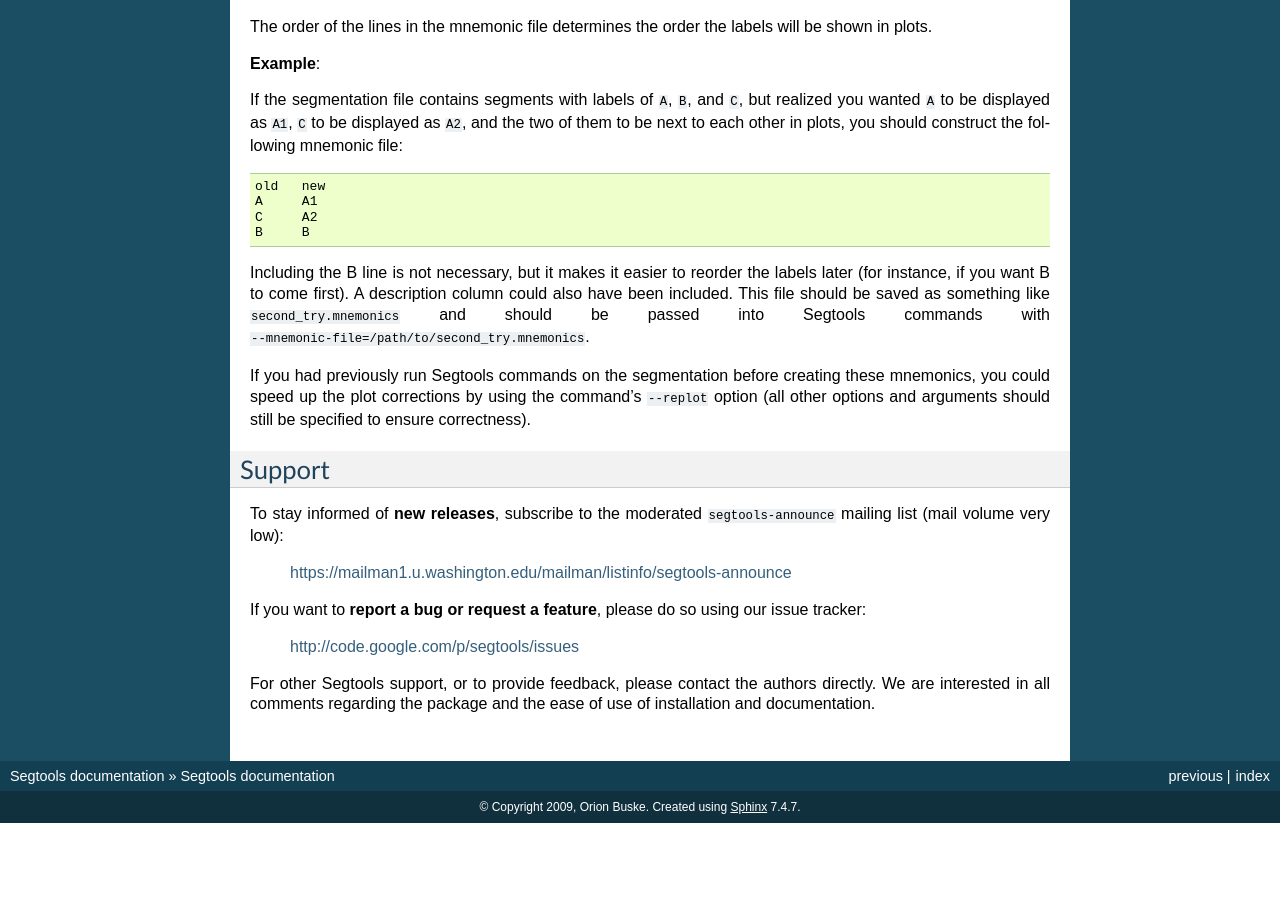
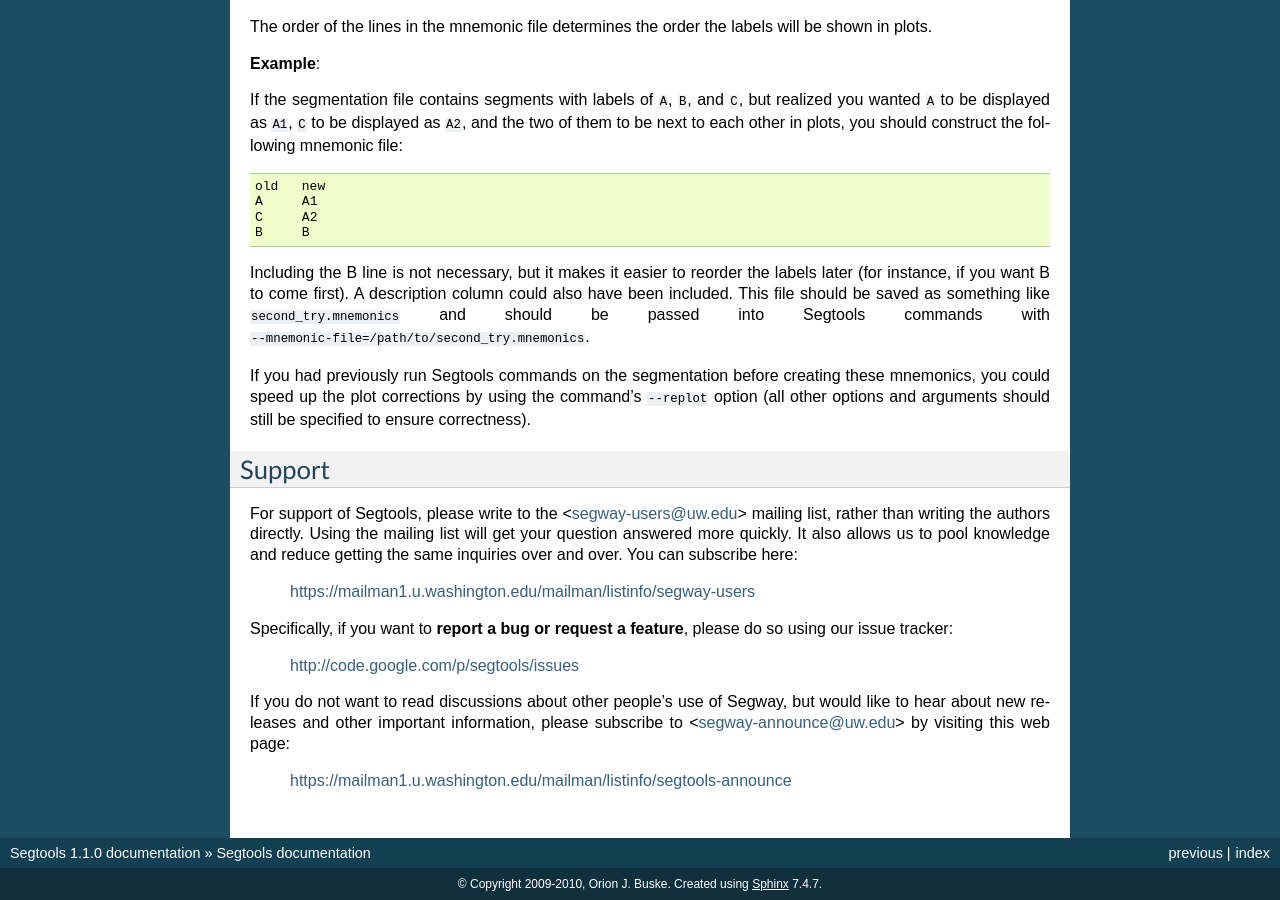
Before and after one commit to hoffmangroup/segtools, a Sphinx documentation site: the page built from doc/segtools.rst, in a window 1280 px wide and 900 px high, scrolled down 9781 px. Built offline with Sphinx 7.4.7, drawn with Linux system fonts in a browser that asks for light colours; formulas are drawn with MathJax 3; before the commit the page ends 10604 px from its top, so only the background shows below that; some of the changed text lies outside the part shown.

Commit message:
* eliminate exclamation marks * new autogen stuff from Sphinx to allow man page generation

```diff
--- a/doc/conf.py
+++ b/doc/conf.py
@@ -1,7 +1,7 @@
 # -*- coding: utf-8 -*-
 #
-# segtools documentation build configuration file, created by
-# sphinx-quickstart on Thu Oct  1 15:38:39 2009.
+# Segtools documentation build configuration file, created by
+# sphinx-quickstart on Fri Aug 20 20:22:34 2010.
 #
 # This file is execfile()d with the current directory set to its containing dir.
 #
@@ -20,9 +20,12 @@
 # If extensions (or modules to document with autodoc) are in another directory,
 # add these directories to sys.path here. If the directory is relative to the
 # documentation root, use os.path.abspath to make it absolute, like shown here.
-
+#sys.path.insert(0, os.path.abspath('.'))
 
 # -- General configuration -----------------------------------------------------
+
+# If your documentation needs a minimal Sphinx version, state it here.
+#needs_sphinx = '1.0'
 
 # Add any Sphinx extension module names here, as strings. They can be extensions
 # coming with Sphinx (named 'sphinx.ext.*') or your custom ones.
@@ -35,14 +38,14 @@
 source_suffix = '.rst'
 
 # The encoding of source files.
-#source_encoding = 'utf-8'
+#source_encoding = 'utf-8-sig'
 
 # The master toctree document.
 master_doc = 'index'
 
 # General information about the project.
 project = u'Segtools'
-copyright = u'2009, Orion Buske'
+copyright = u'2009-2010, Orion J. Buske'
 
 # The version info for the project you're documenting, acts as replacement for
 # |version| and |release|, also used in various other places throughout the
@@ -51,7 +54,7 @@
 # The short X.Y version.
 version = release.rsplit(".", 1)[0]
 # The full version, including alpha/beta/rc tags.
-# release = '#.#.#'
+release = '1.1.0'
 
 # The language for content autogenerated by Sphinx. Refer to documentation
 # for a list of supported languages.
@@ -63,12 +66,9 @@
 # Else, today_fmt is used as the format for a strftime call.
 #today_fmt = '%B %d, %Y'
 
-# List of documents that shouldn't be included in the build.
-#unused_docs = []
-
-# List of directories, relative to source directory, that shouldn't be searched
-# for source files.
-exclude_trees = ['_build']
+# List of patterns, relative to source directory, that match files and
+# directories to ignore when looking for source files.
+exclude_patterns = ['_build']
 
 # The reST default role (used for this markup: `text`) to use for all documents.
 #default_role = None
@@ -93,8 +93,8 @@
 
 # -- Options for HTML output ---------------------------------------------------
 
-# The theme to use for HTML and HTML Help pages.  Major themes that come with
-# Sphinx are currently 'default' and 'sphinxdoc'.
+# The theme to use for HTML and HTML Help pages.  See the documentation for
+# a list of builtin themes.
 html_theme = 'default'
 
 # Theme options are theme-specific and customize the look and feel of a theme
@@ -142,7 +142,7 @@
 #html_additional_pages = {}
 
 # If false, no module index is generated.
-#html_use_modindex = True
+#html_domain_indices = True
 
 # If false, no index is generated.
 #html_use_index = True
@@ -153,16 +153,22 @@
 # If true, links to the reST sources are added to the pages.
 #html_show_sourcelink = True
 
+# If true, "Created using Sphinx" is shown in the HTML footer. Default is True.
+#html_show_sphinx = True
+
+# If true, "(C) Copyright ..." is shown in the HTML footer. Default is True.
+#html_show_copyright = True
+
 # If true, an OpenSearch description file will be output, and all pages will
 # contain a <link> tag referring to it.  The value of this option must be the
 # base URL from which the finished HTML is served.
 #html_use_opensearch = ''
 
-# If nonempty, this is the file name suffix for HTML files (e.g. ".xhtml").
-#html_file_suffix = ''
+# This is the file name suffix for HTML files (e.g. ".xhtml").
+#html_file_suffix = None
 
 # Output file base name for HTML help builder.
-htmlhelp_basename = 'segtoolsdoc'
+htmlhelp_basename = 'Segtoolsdoc'
 
 
 # -- Options for LaTeX output --------------------------------------------------
@@ -176,8 +182,8 @@
 # Grouping the document tree into LaTeX files. List of tuples
 # (source start file, target name, title, author, documentclass [howto/manual]).
 latex_documents = [
-  ('index', 'segtools.tex', u'Segtools Documentation',
-   u'Orion Buske', 'manual'),
+  ('index', 'Segtools.tex', u'Segtools Documentation',
+   u'Orion J. Buske', 'manual'),
 ]
 
 # The name of an image file (relative to this directory) to place at the top of
@@ -188,6 +194,12 @@
 # not chapters.
 #latex_use_parts = False
 
+# If true, show page references after internal links.
+#latex_show_pagerefs = False
+
+# If true, show URL addresses after external links.
+#latex_show_urls = False
+
 # Additional stuff for the LaTeX preamble.
 #latex_preamble = ''
 
@@ -195,4 +207,14 @@
 #latex_appendices = []
 
 # If false, no module index is generated.
-#latex_use_modindex = True
+#latex_domain_indices = True
+
+
+# -- Options for manual page output --------------------------------------------
+
+# One entry per manual page. List of tuples
+# (source start file, name, description, authors, manual section).
+man_pages = [
+    ('index', 'segtools', u'Segtools Documentation',
+     [u'Orion J. Buske'], 1)
+]
--- a/doc/index.rst
+++ b/doc/index.rst
@@ -1,5 +1,5 @@
 .. Segtools documentation master file, created by
-   sphinx-quickstart on Thu Oct  1 15:38:39 2009.
+   sphinx-quickstart on Fri Aug 20 20:22:34 2010.
    You can adapt this file completely to your liking, but it should at least
    contain the root `toctree` directive.
 
@@ -13,7 +13,6 @@
 
    segtools
 
-
 Indices and tables
 ==================
 
--- a/doc/segtools.rst
+++ b/doc/segtools.rst
@@ -6,7 +6,7 @@
 :Organization: University of Washington
 :Address: Department of Genome Sciences, PO Box 355065,
           Seattle, WA 98195-5065, United States of America
-:Copyright: 2009, Orion Buske
+:Copyright: 2009-2010, Orion Buske; 2010 Michael M. Hoffman
 :Last updated: |today|
 
 .. currentmodule:: segtools
@@ -38,7 +38,7 @@
    python install.py
 
 .. note::
-   The following are prerequisites:
+   The following prerequisites must be installed first:
 
    - Python 2.5.1-2.7
    - Zlib
@@ -774,20 +774,25 @@
 Support
 =======
 
-To stay informed of **new releases**, subscribe to the moderated
-``segtools-announce`` mailing list (mail volume very low):
+For support of Segtools, please write to the <segway-users@uw.edu> mailing
+list, rather than writing the authors directly. Using the mailing list
+will get your question answered more quickly. It also allows us to
+pool knowledge and reduce getting the same inquiries over and over.
+You can subscribe here:
 
-  https://mailman1.u.washington.edu/mailman/listinfo/segtools-announce
+  https://mailman1.u.washington.edu/mailman/listinfo/segway-users
 
-If you want to **report a bug or request a feature**, please do so using
-our issue tracker:
+Specifically, if you want to **report a bug or request a feature**,
+please do so using our issue tracker:
 
   http://code.google.com/p/segtools/issues
 
-For other Segtools support, or to provide feedback, please
-contact the authors directly. We are interested in all comments
-regarding the package and the ease of use of installation and
-documentation.
+If you do not want to read discussions about other people's use of
+Segway, but would like to hear about new releases and other important
+information, please subscribe to <segway-announce@uw.edu> by visiting
+this web page:
+
+  https://mailman1.u.washington.edu/mailman/listinfo/segtools-announce
 
 
 .. _`BED4+ format`:
```
Also changed, not shown: 7 other files.
